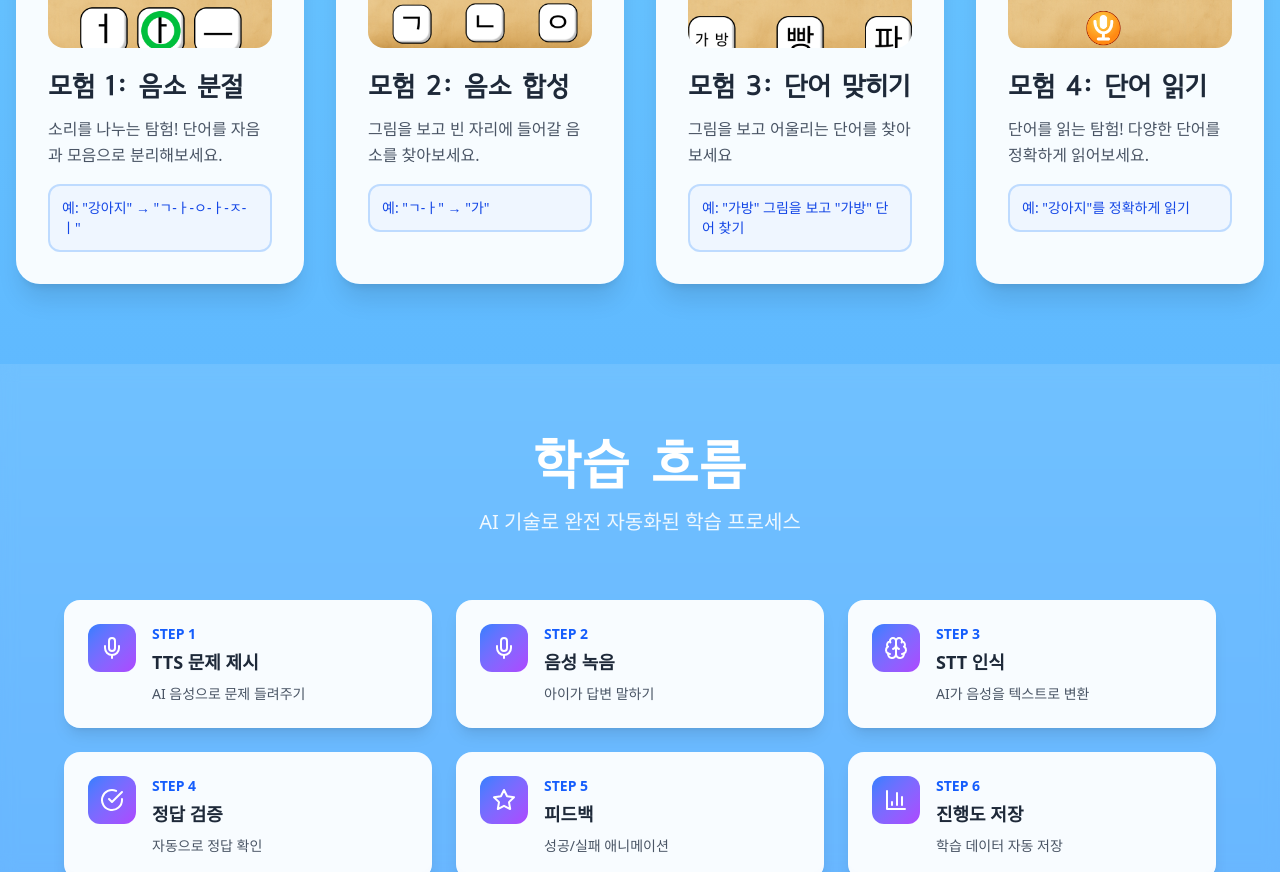
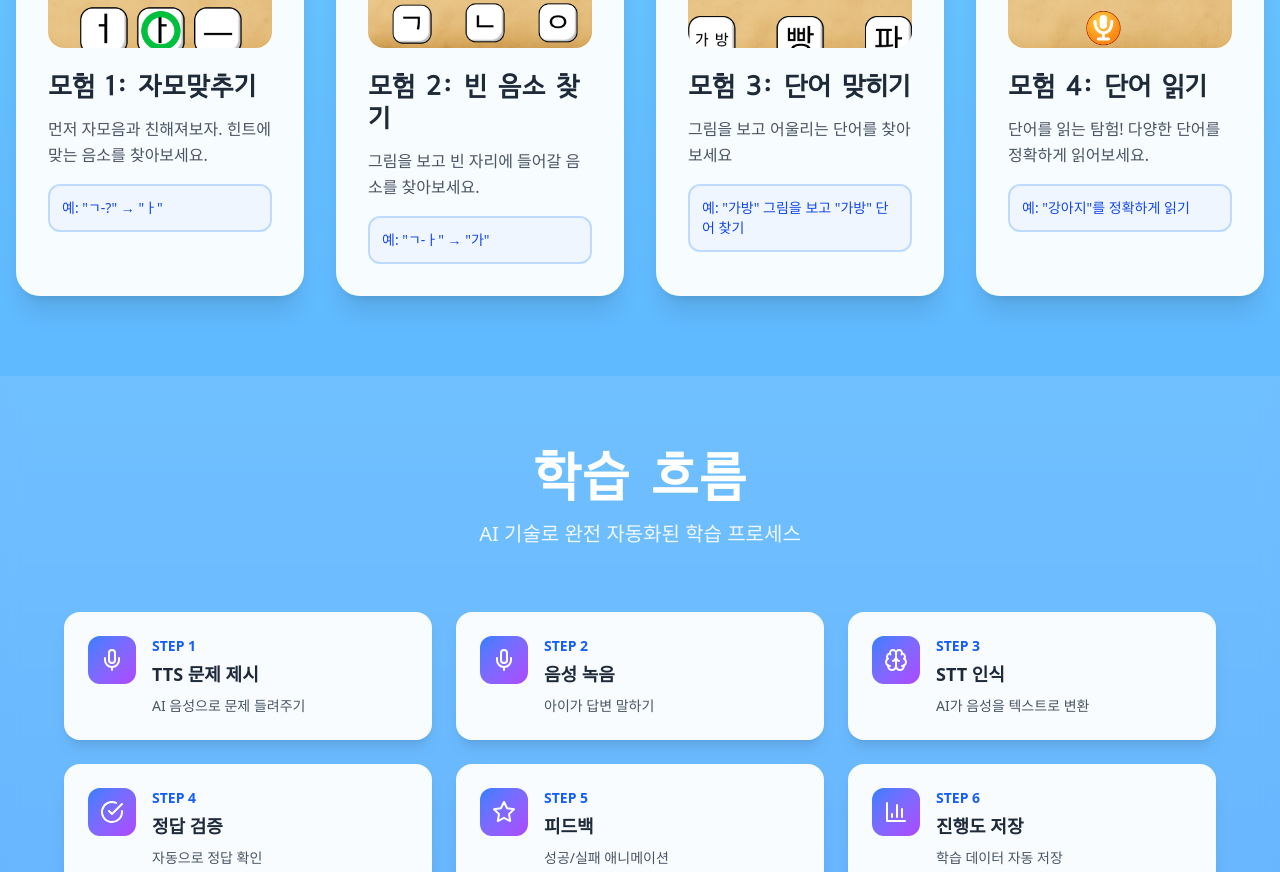
Before and after one commit to jhpps1/captinecho, a React (Vite) app in the folder frontend/: page /introduction in a window 1280 px wide. Shown: the part 911-1783 px from the top of the page. Built offline with nearby package versions, Linux system fonts and the light colour scheme; no server answers.

Commit message:
refactor: 소개 페이지와 학생 페이지의 게임명 및 설명을 알맞은 형태로 변경

```diff
--- a/frontend/src/pages/Introduce.tsx
+++ b/frontend/src/pages/Introduce.tsx
@@ -27,15 +27,15 @@ const Introduction = () => {
   const adventures = [
     {
       id: 1,
-      name: '음소 분절',
-      description: '소리를 나누는 탐험! 단어를 자음과 모음으로 분리해보세요.',
+      name: '자모맞추기',
+      description: '먼저 자모음과 친해져보자. 힌트에 맞는 음소를 찾아보세요.',
       icon: Sparkles, // 이 아이콘은 이제 사용되지 않습니다.
       color: 'from-purple-500 to-pink-500', // 이 색상값도 사용되지 않습니다.
-      example: '예: "강아지" → "ㄱ-ㅏ-ㅇ-ㅏ-ㅈ-ㅣ"',
+      example: '예: "ㄱ-?" → "ㅏ"',
     },
     {
       id: 2,
-      name: '음소 합성',
+      name: '빈 음소 찾기',
       description: '그림을 보고 빈 자리에 들어갈 음소를 찾아보세요.',
       icon: LinkIcon,
       color: 'from-blue-500 to-cyan-500',
--- a/frontend/src/pages/StudentDashboard.tsx
+++ b/frontend/src/pages/StudentDashboard.tsx
@@ -5,7 +5,7 @@ import Cookies from 'js-cookie';
 // 왼쪽 게임 선택창에 들어가는 데이터
 const woodenButtons = [
     { id: 1, label: '자모맞추기', typeId: 1 },
-    { id: 2, label: '글자합치기', typeId: 2 },
+    { id: 2, label: '빈음소찾기', typeId: 2 },
     { id: 3, label: '그림맞히기', typeId: 3 },
     { id: 4, label: '단어읽기', typeId: 4 },
 ];
```
